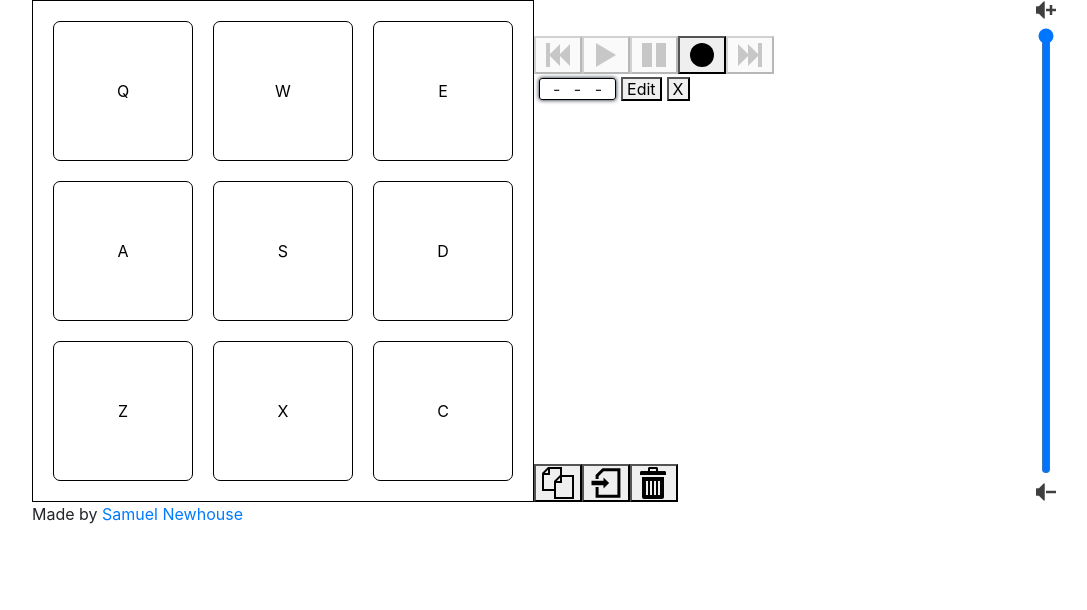
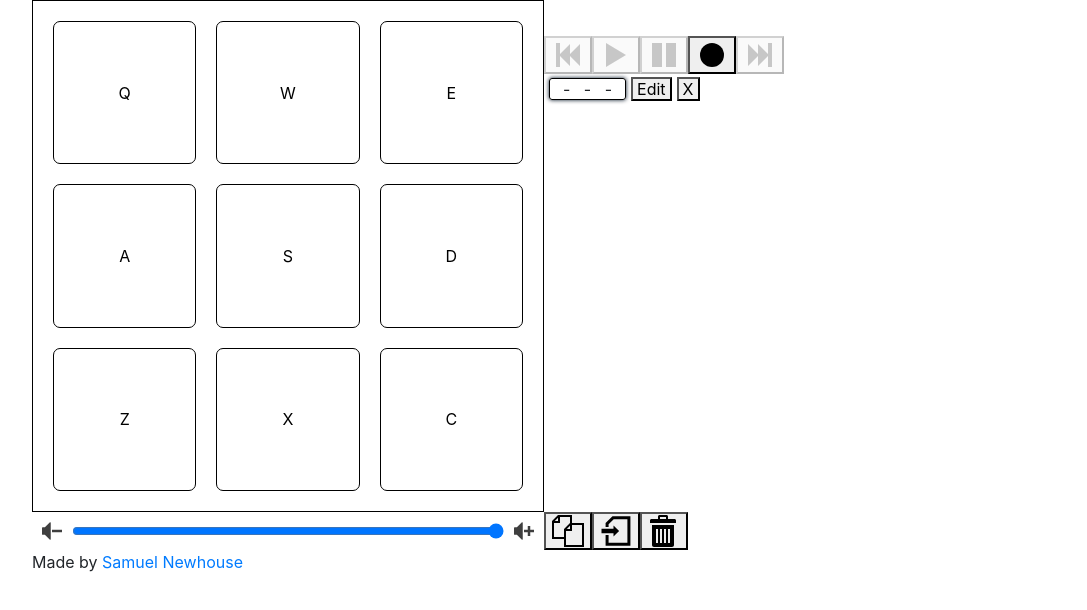
Before and after one commit to SamuelNewhouse/drum-machine, a React (Create React App) app: page / in a window 1280 px wide. Shown: the top 610 px of the page, without its empty margins (96-1183 px from the left). Built offline with nearby package versions, Linux system fonts and the light colour scheme.

Commit message:
Rearrange grid layout to improve <Volume> location

```diff
--- a/src/Components/Volume.js
+++ b/src/Components/Volume.js
@@ -8,12 +8,12 @@ import volumeDecrease from '../svg/volume-decrease.svg';
 const Volume = ({ volume, setVolume }) => {
   return (
     <div id="volume">
-      <img src={volumeIncrease} alt="Increase Volume" />
-      <input type="range" orient="vertical" min="0" max="100"
+      <img src={volumeDecrease} alt="Decrease Volume" />
+      <input type="range" min="0" max="100"
         value={volume}
         onChange={event => setVolume(event.target.value)}
       />
-      <img src={volumeDecrease} alt="Decrease Volume" />
+      <img src={volumeIncrease} alt="Increase Volume" />
     </div>
   )
 }
--- a/src/index.scss
+++ b/src/index.scss
@@ -22,13 +22,13 @@
 #drum-machine {
   align-items: stretch;
   display: grid;
-  grid-template-columns: 1fr 1fr auto;
+  grid-template-columns: 1fr 1fr;
   grid-template-rows: auto auto 1fr auto;
   grid-template-areas:
-  "pads display volume"
-  "pads recording-top-bar volume"
-  "pads recording volume"
-  "pads recording-bottom-bar volume";
+  "pads display"
+  "pads recording-top-bar"
+  "pads recording"
+  "volume recording-bottom-bar";
   max-width: 1024px;
   margin: auto;
 }
@@ -133,8 +133,8 @@ footer {
 #volume {
   grid-area: volume;
   display: flex;
-  flex-direction: column;
   align-items: center;
+  padding: 0 10px;
 
   img {
     width: 20px;
@@ -143,11 +143,8 @@ footer {
 
   input
   {
+    margin: 0 10px;
     flex: 1 1 auto;
-    writing-mode: bt-lr; /* IE */
-    -webkit-appearance: slider-vertical; /* WebKit */
-    width: 8px;
-    margin: 8px 0;
   }
 }
 
```
